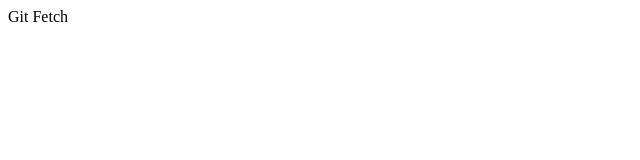
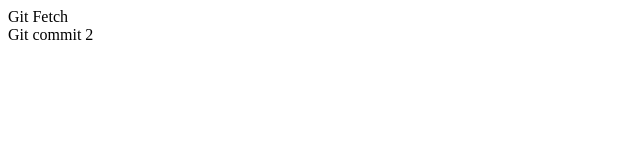
Before and after one commit to Amish109/git-fetch, a plain HTML site: page index.html in a window 1280 px wide. Shown: the full height of the page, 0-640 px from the left. Drawn offline with Linux system fonts and the light colour scheme.

Commit message:
2nd commit

```diff
--- a/index.html
+++ b/index.html
@@ -7,5 +7,6 @@
 </head>
 <body>
     <div>Git Fetch</div>
+    <div>Git commit 2</div>
 </body>
 </html>
```
